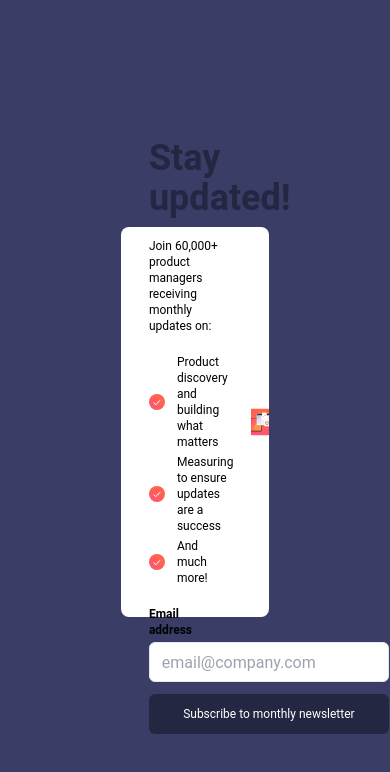
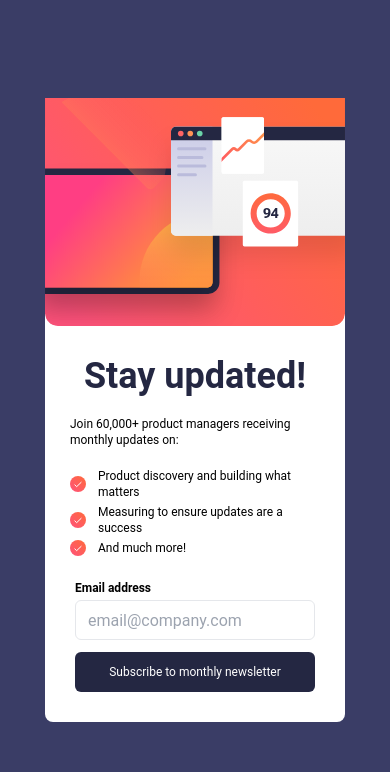
Before and after one commit to PxMach/Frontend-Mentor-Newsletter-sign-up-form-with-success-message, a website: page index.html in a window 390 px wide. Drawn offline with nearby package versions, Linux system fonts and the light colour scheme; files that its build step writes are made by us from their sources.

Commit message:
Amélioration de la mise en page du formulaire d'inscription : ajustement des dimensions et ajout de styles réactifs pour une meilleure expérience utilisateur sur mobile.

```diff
--- a/index.html
+++ b/index.html
@@ -33,10 +33,12 @@
    <body class="h-screen bg-midnight flex justify-center items-center">
       <!-- Sign-up form start -->
       <main
-         class="bg-white h-[390px] w-[38%] flex flex-row justify-center items-center rounded-lg"
+         class="bg-white h-[390px] w-[580px] flex flex-row justify-center items-center rounded-lg max-[590px]:w-[300px] max-[590px]:h-[600px] max-[590px]:flex-col-reverse"
       >
-         <div class="m-7 w-3/6">
-            <h1 class="text-4xl font-bold text-Blue mt-7 mb-5">
+         <div
+            class="m-7 w-3/6 max-[590px]:w-[250px] max-[590px]:mb-10 max-[590px]:mx-2 max-[590px]:flex max-[590px]:flex-col max-[590px]:justify-center max-[590px]:items-center"
+         >
+            <h1 class="text-4xl font-bold text-Blue mt-7 mb-5 max-[590px]:mt-4">
                Stay updated!
             </h1>
             <p class="mb-5 text-xs">
@@ -77,7 +79,7 @@
                   id="email"
                />
                <button
-                  class="bg-Blue text-xs text-white w-60 h-10 rounded-md hover:bg-gradient-button transition-all duration-300"
+                  class="bg-Blue text-xs text-white w-60 h-10 rounded-md hover:bg-gradient-button transition-all duration-300 max-[590px]:justify-center"
                   href="./src/succsess.html"
                   type="submit"
                >
@@ -85,11 +87,18 @@
                </button>
             </form>
          </div>
-         <div class="h-[350px] w-[90%] flex items-center justify-center">
+         <div
+            class="h-[350px] w-[400px] flex items-center justify-center max-[590px]:w-[300px] max-[590px]:h-[200px]"
+         >
             <img
-               class="h-[350px] w-[100%]"
+               class="h-[350px] w-[100%] max-[590px]:hidden"
                src="./assets/images/illustration-sign-up-desktop.svg"
-               alt=""
+               alt="illustration"
+            />
+            <img
+               class="hidden max-[590px]:block"
+               src="assets/images/illustration-sign-up-mobile.svg"
+               alt="illustration"
             />
          </div>
       </main>
```
